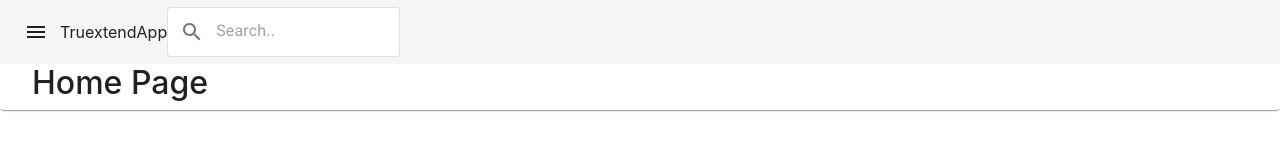
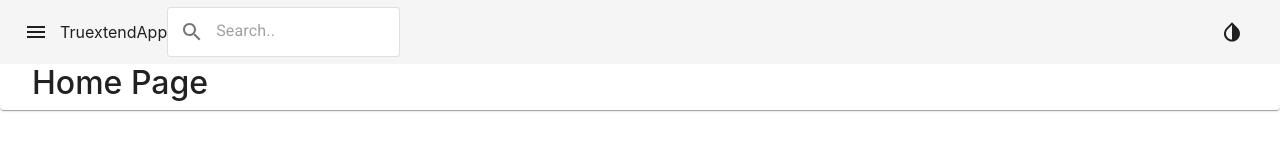
Before and after one commit to LeoDaza7/truextend-app, a React (Create React App) app: page / in a window 1280 px wide. Shown: the top 160 px of the page. Built offline with nearby package versions, Linux system fonts and the light colour scheme.

Commit message:
app-bar: Toggle theme component added.
It was necesary to add a theme context and a context provider in order to make theme settings globaly available.

```diff
--- a/src/App.jsx
+++ b/src/App.jsx
@@ -1,9 +1,12 @@
 import React from 'react'
 import Layout from './components/function/layout'
+import ContextProvider from './components/theme/context-provider'
 
 function App() {
   return (
-    <Layout />
+    <ContextProvider>
+      <Layout />
+    </ContextProvider>
   )
 }
 
--- a/src/components/class/app-bar.jsx
+++ b/src/components/class/app-bar.jsx
@@ -4,6 +4,7 @@ import Toolbar from '@material-ui/core/Toolbar'
 
 const AppBrand = lazy(()=>import('../function/app-brand'))
 const SearchBox = lazy(()=>import('../function/search-box'))
+const ToggleTheme = lazy(()=>import('../function/toggle-theme'))
 const AppDrawer = lazy(()=>import('../function/app-drawer'))
 
 class NavBar extends Component {
@@ -47,6 +48,7 @@ class NavBar extends Component {
               submitHandler={ this.handleSearchSubmit }
               changeHandler={ this.handleSearchChange }
             />
+            <ToggleTheme />
           </Toolbar>
         </AppBar>
         <AppDrawer isDrawerOpen={ this.state.isDrawerOpen }/>
--- /dev/null
+++ b/src/components/function/toggle-theme.jsx
@@ -0,0 +1,18 @@
+import React, { useContext, lazy } from 'react'
+import ThemeContext from '../theme/theme-context'
+import InvertColorsIcon from '@material-ui/icons/InvertColors'
+
+const AppIconButton = lazy(()=>import('./app-icon-button'))
+
+export default function ToggleTheme(props) {
+
+  const { toggleTheme } = useContext(ThemeContext)
+
+  return (
+    <AppIconButton
+      classs='toggleTheme'
+      onClick={toggleTheme}>
+      <InvertColorsIcon />
+    </AppIconButton>
+  )
+}
--- /dev/null
+++ b/src/components/theme/context-provider.jsx
@@ -0,0 +1,10 @@
+import React from 'react'
+import ThemeProvider from './theme-provider'
+
+export default function ContextProvider(props) {
+  return (
+    <ThemeProvider>
+      { props.children }
+    </ThemeProvider>
+  )
+}
--- /dev/null
+++ b/src/components/theme/theme-context.jsx
@@ -0,0 +1,8 @@
+import { createContext } from 'react'
+
+const ThemeContext = createContext({
+  toggleTheme: () => {},
+  isDarkMode: true
+})
+
+export default ThemeContext
--- /dev/null
+++ b/src/components/theme/theme-provider.jsx
@@ -0,0 +1,33 @@
+import React, { useState } from 'react'
+import  ThemeContext from './theme-context'
+import { MuiThemeProvider, createMuiTheme } from '@material-ui/core'
+
+function ThemeProvider(props) {
+
+  const [darkMode, setDarkMode] = useState(false)
+
+  const handleToggleTheme = () => {
+    setDarkMode(!darkMode)
+  }
+
+  const theme = createMuiTheme({
+    palette: {
+      type: darkMode ? 'dark' : 'light'
+    }
+  })
+
+  const state = {
+    isDarkMode: darkMode,
+    toggleTheme: handleToggleTheme
+  }
+
+  return (
+    <ThemeContext.Provider value={ state }>
+      <MuiThemeProvider theme={ theme }>
+        { props.children }
+      </MuiThemeProvider>
+    </ThemeContext.Provider>
+  )
+}
+
+export default ThemeProvider
```
